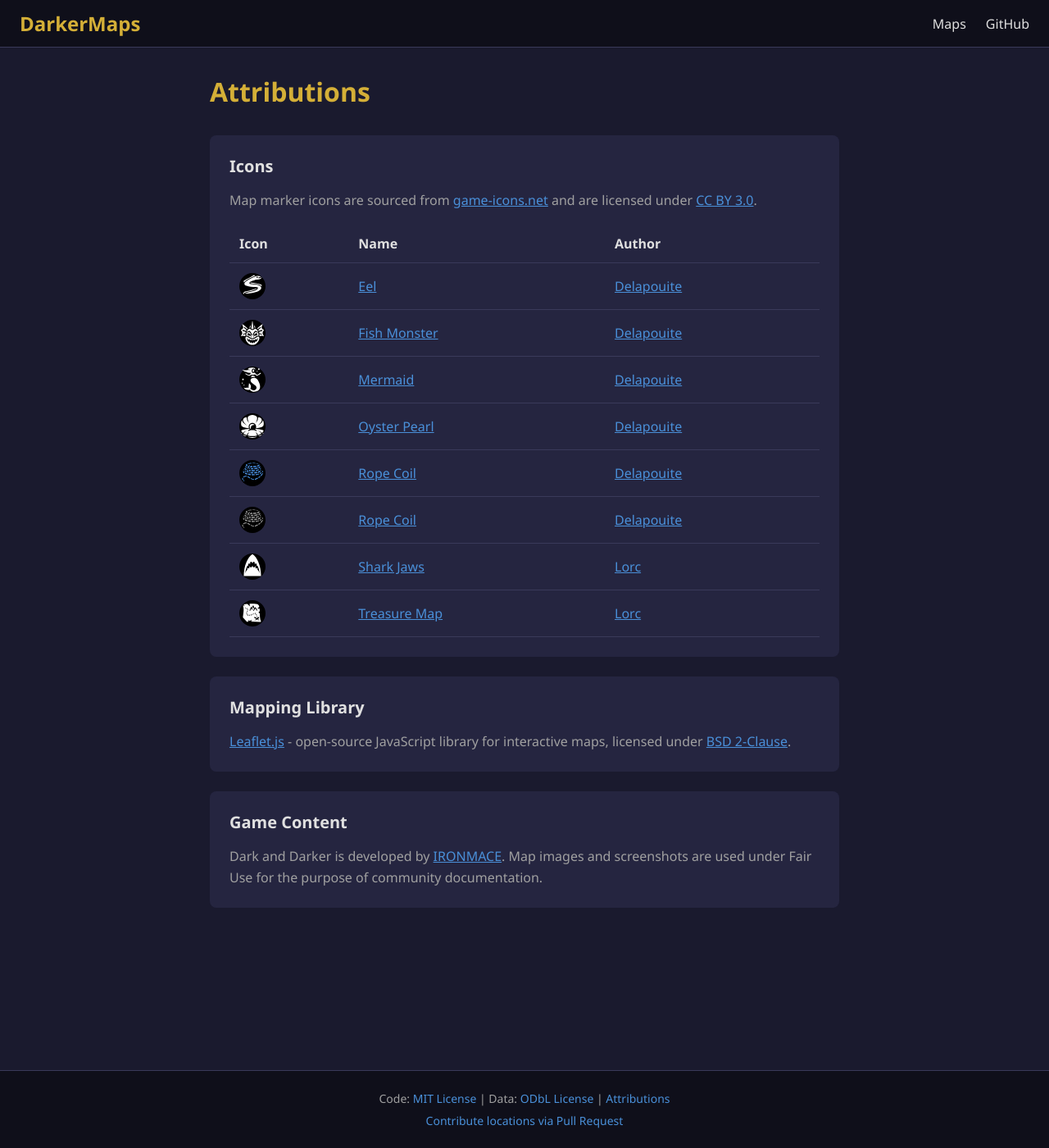
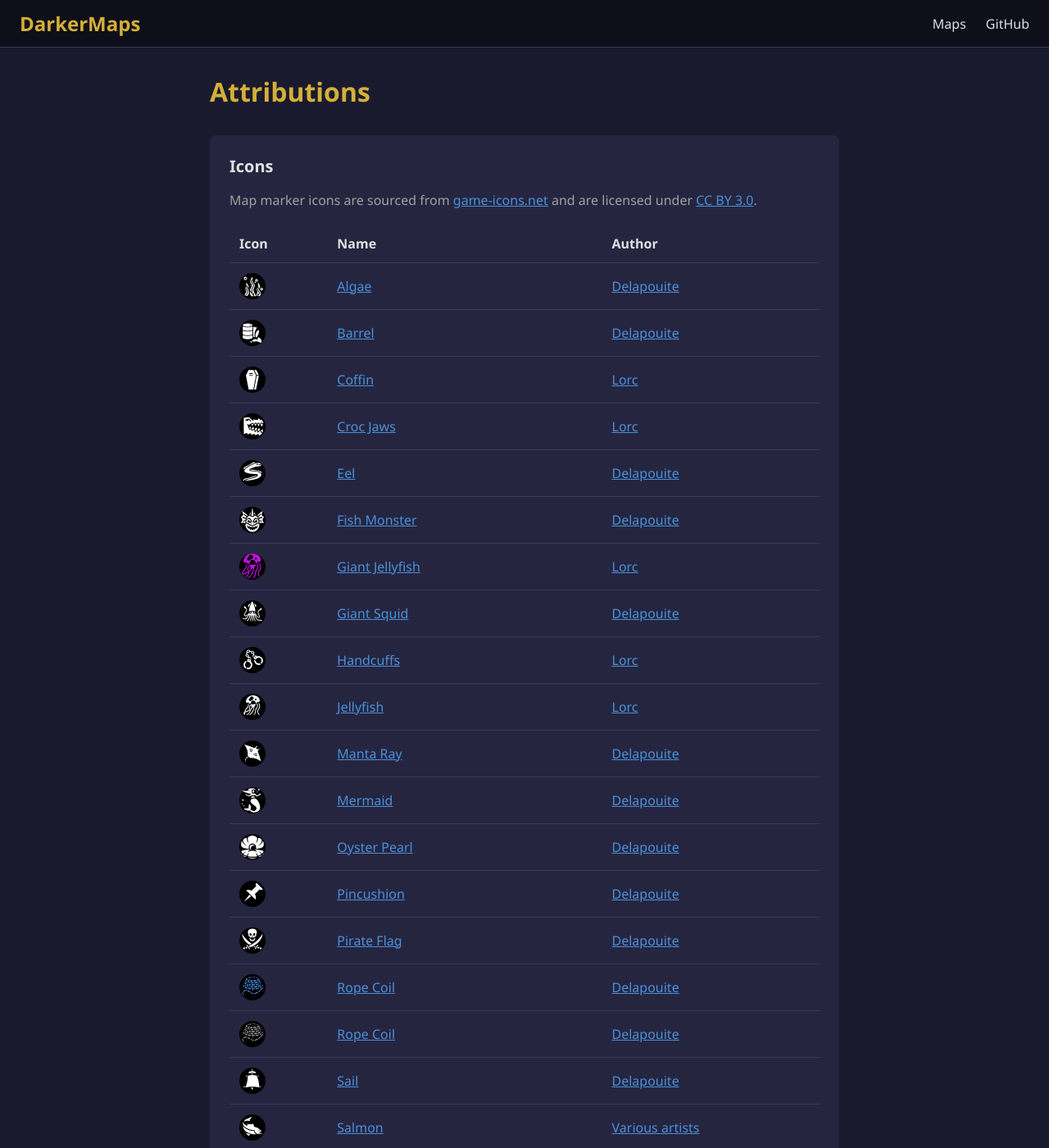
Before and after one commit to vivisect6/DarkerMaps, a Jekyll site: the page built from attributions.html, in a window 1280 px wide and 1400 px high. Shown: the whole window at 82% size. Built offline with Jekyll 4.4.1, drawn with Linux system fonts in a browser that asks for light colours; some of the changed text lies outside the part shown.

Commit message:
Add Blue Maelstrom categories, locations, and icons
Content:
- Add 18 new creature/item categories to Blue Maelstrom
- Add 5 initial locations (3 sharks, 2 giant clams)
- Add 14 new icons from game-icons.net with attributions

Documentation:
- Simplify README, update quick start to use location editor
- Add note about Ruby with Devkit requirement

🤖 Generated with [Claude Code](https://claude.com/claude-code)

Co-Authored-By: Claude Opus 4.5 <noreply@anthropic.com>

```diff
--- a/_data/icon_attributions.yml
+++ b/_data/icon_attributions.yml
@@ -56,3 +56,129 @@
   url: https://game-icons.net/1x1/delapouite/eel.html
   author: Delapouite
   author_url: https://delapouite.com/
+
+- id: crocodilian
+  name: Croc Jaws
+  file: crocodilian.svg
+  url: https://game-icons.net/1x1/lorc/croc-jaws.html
+  author: Lorc
+  author_url: https://lorcblog.blogspot.com/
+
+- id: saltvine
+  name: Algae
+  file: saltvine.svg
+  url: https://game-icons.net/1x1/delapouite/algae.html
+  author: Delapouite
+  author_url: https://delapouite.com/
+
+- id: cuttlefish
+  name: Giant Squid
+  file: cuttlefish.svg
+  url: https://game-icons.net/1x1/delapouite/giant-squid.html
+  author: Delapouite
+  author_url: https://delapouite.com/
+
+- id: jellyfish
+  name: Jellyfish
+  file: jellyfish.svg
+  url: https://game-icons.net/1x1/lorc/jellyfish.html
+  author: Lorc
+  author_url: https://lorcblog.blogspot.com/
+
+- id: sailorsjournal
+  name: White Book
+  file: sailorsjournal.svg
+  url: https://game-icons.net/1x1/willdabeast/white-book.html
+  author: Willdabeast
+  author_url: http://wjbstories.blogspot.com/
+
+- id: pincushion
+  name: Pincushion
+  file: pincushion.svg
+  url: https://game-icons.net/1x1/delapouite/pin.html
+  author: Delapouite
+  author_url: https://delapouite.com/
+
+- id: shackles
+  name: Handcuffs
+  file: shackles.svg
+  url: https://game-icons.net/1x1/lorc/handcuffs.html
+  author: Lorc
+  author_url: https://lorcblog.blogspot.com/
+
+- id: tornsail
+  name: Sail
+  file: tornsail.svg
+  url: https://game-icons.net/1x1/delapouite/sail.html
+  author: Delapouite
+  author_url: https://delapouite.com/
+
+- id: mermaidcoffin
+  name: Coffin
+  file: mermaidcoffin.svg
+  url: https://game-icons.net/1x1/lorc/coffin.html
+  author: Lorc
+  author_url: https://lorcblog.blogspot.com/
+
+- id: tar
+  name: Barrel
+  file: tar.svg
+  url: https://game-icons.net/1x1/delapouite/barrel-leak.html
+  author: Delapouite
+  author_url: https://delapouite.com/
+
+- id: squid
+  name: Squid
+  file: squid.svg
+  url: https://game-icons.net/1x1/lorc/squid.html
+  author: Lorc
+  author_url: https://lorcblog.blogspot.com/
+
+- id: sunfish
+  name: Tropical Fish
+  file: sunfish.svg
+  url: https://game-icons.net/1x1/delapouite/tropical-fish.html
+  author: Delapouite
+  author_url: https://delapouite.com/
+
+- id: marlin
+  name: Salmon
+  file: marlin.svg
+  url: https://game-icons.net/1x1/various-artists/salmon.html
+  author: Various artists
+  author_url: https://commons.wikimedia.org/
+
+- id: seawalker
+  name: Shambling Zombie
+  file: seawalker.svg
+  url: https://game-icons.net/1x1/delapouite/shambling-zombie.html
+  author: Delapouite
+  author_url: https://delapouite.com/
+
+- id: seaurchin
+  name: Sea Urchin
+  file: seaurchin.svg
+  url: https://game-icons.net/1x1/delapouite/sea-urchin.html
+  author: Delapouite
+  author_url: https://delapouite.com/
+
+- id: giantjellyfish
+  name: Giant Jellyfish
+  file: giantjellyfish.svg
+  url: https://game-icons.net/1x1/lorc/jellyfish.html
+  author: Lorc
+  author_url: https://lorcblog.blogspot.com/
+
+- id: bladehand
+  name: Pirate Flag
+  file: bladehand.svg
+  url: https://game-icons.net/1x1/delapouite/pirate-flag.html
+  author: Delapouite
+  author_url: https://delapouite.com/
+
+- id: ancientstingray
+  name: Manta Ray
+  file: ancientstingray.svg
+  url: https://game-icons.net/1x1/delapouite/manta-ray.html
+  author: Delapouite
+  author_url: https://delapouite.com/
```
Also changed, not shown: _data/locations/blue_maelstrom.yml (+115 -26 lines), README.md, assets/icons/ancientstingray.svg (added), assets/icons/bladehand.svg (added), assets/icons/giantjellyfish.svg (added), assets/icons/marlin.svg (added), assets/icons/mermaidcoffin.svg (added), assets/icons/pincushion.svg (added), assets/icons/sailorsjournal.svg (added), assets/icons/seaurchin.svg (added), assets/icons/seawalker.svg (added), assets/icons/shackles.svg (added), assets/icons/squid.svg (added), assets/icons/sunfish.svg (added), 3 more files.
